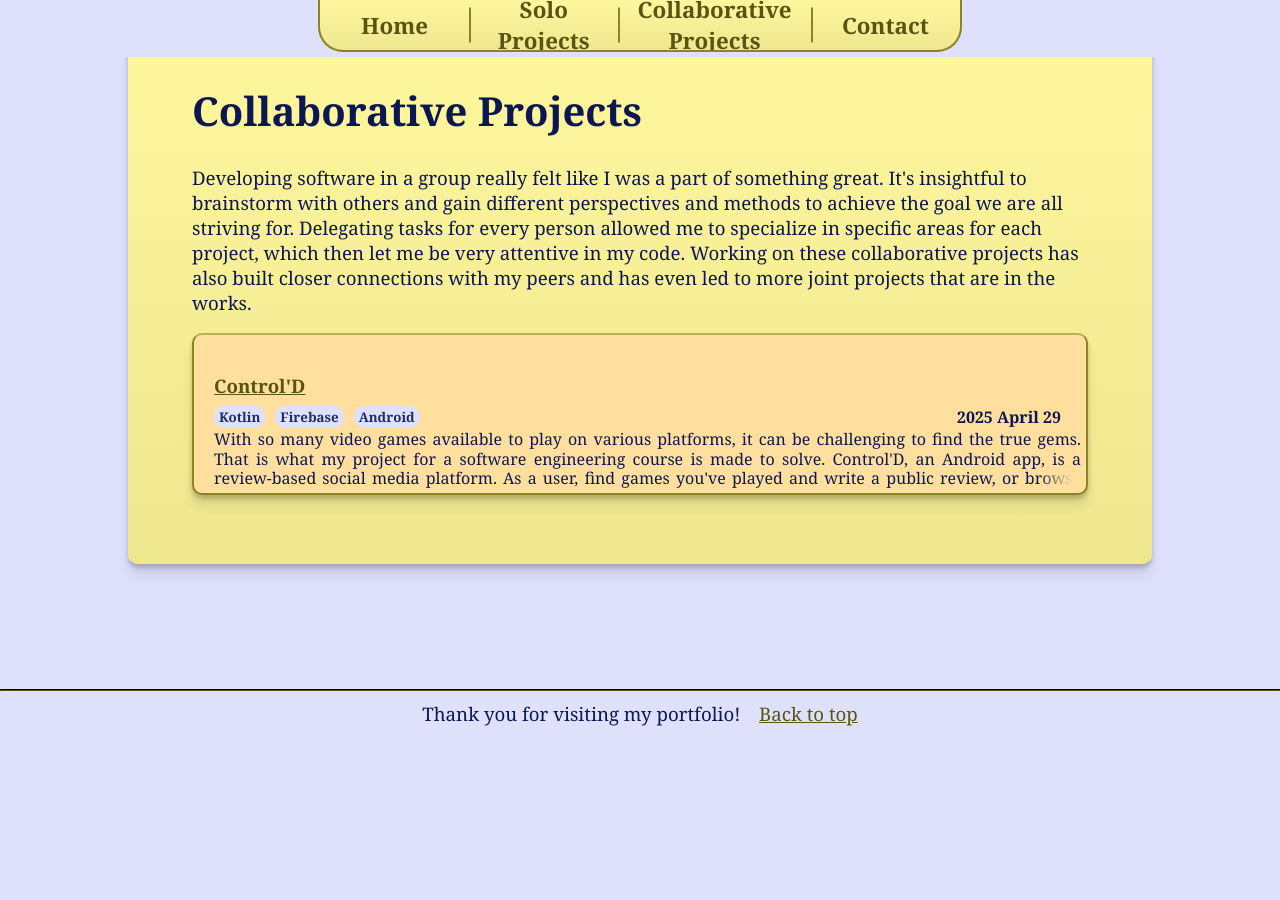
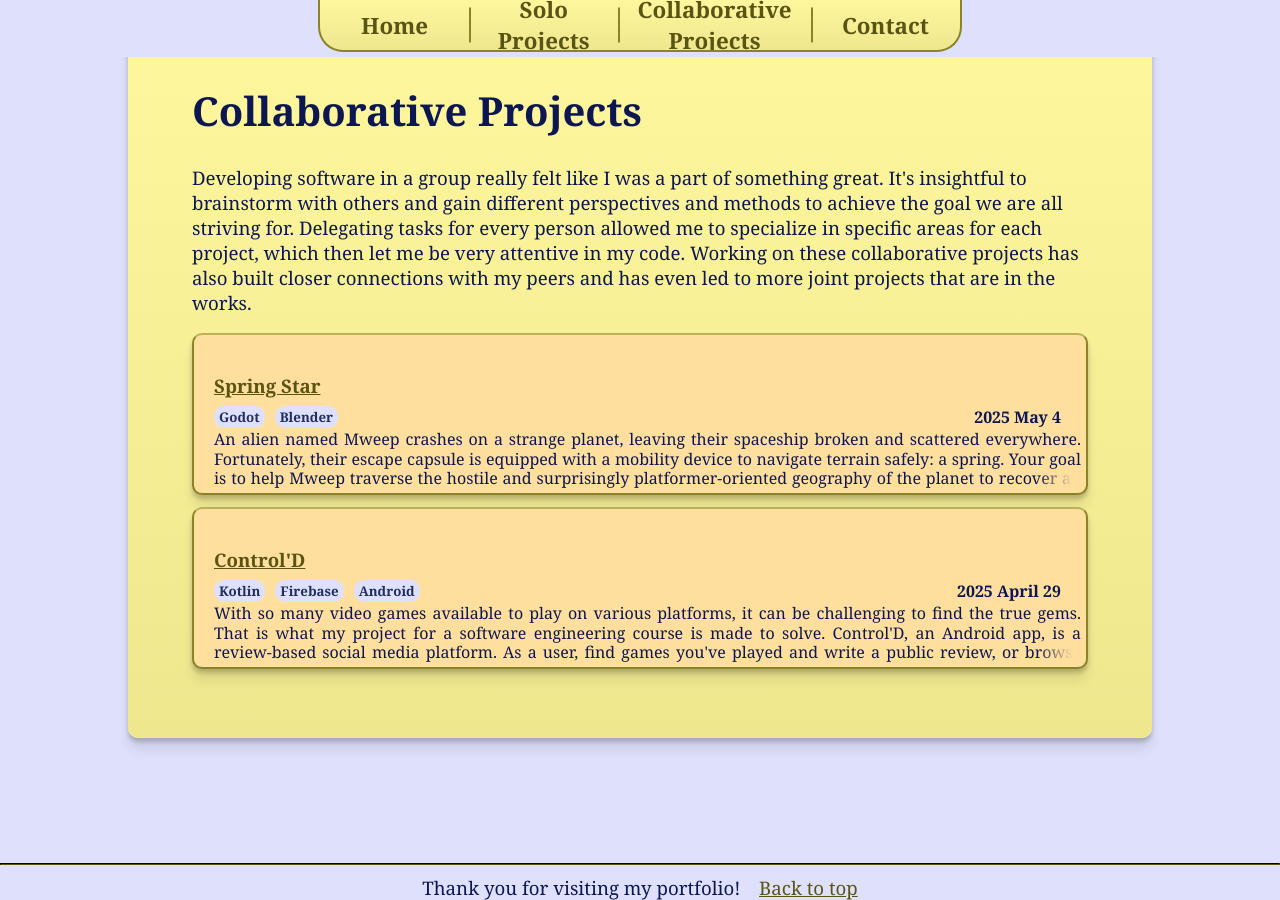
Before and after one commit to TKothenbeutel/Portfolio, a Jekyll site: the page built from pages/groupP.html, in a window 1280 px wide and 900 px high, scrolled down 1381 px. Built offline with Jekyll 4.4.1, drawn with Linux system fonts in a browser that asks for light colours; before the commit the page ends 2107 px from its top, so only the background shows below that.

Commit message:
Nearly Finished Spring Star Blog

```diff
--- /dev/null
+++ b/_posts/2025-05-04-springStar.md
@@ -0,0 +1,94 @@
+---
+layout: default
+title:  "Spring Star"
+date: 2025-05-04
+category: group
+tags: Godot Blender
+permalink: springStar
+excerpt: "An alien named Mweep crashes on a strange planet, leaving their spaceship broken and scattered everywhere. Fortunately, their escape capsule is equipped with a mobility device to navigate terrain safely: a spring. Your goal is to help Mweep traverse the hostile and surprisingly platformer-oriented geography of the planet to recover all of the parts of their spaceship to repair it and get off the planet. In your travels, you may encounter upgrades to your spring as well, which you will need to reach every part. Try to get Mweep back before dinner!"
+---
+
+<html lang="en">
+  <head>
+    <!-- Recommended meta tags -->
+    <meta charset="UTF-8">
+    <meta name="viewport" content="width=device-width,initial-scale=1.0">
+    <!--CSS-->
+    <link rel="stylesheet" type="text/css" href="../stylesheets/default.css">
+    <link rel="stylesheet" href="../stylesheets/posts.css">
+  </head>
+  <body>
+    <!--Post intro-->
+    <div class="section" style="background: var(--color-bg2-gradient); box-shadow: var(--shadow);">
+      <h1 style="margin-bottom: 5px;">{{ page.title }}</h1>
+      <div class="tags">
+        {% for tag in page.tags %}
+          <span class="tag">{{ tag }}</span>
+          <div style="width: 10px;"></div>
+        {% endfor %}
+      </div>
+      <div class="tags"> <!--Dates-->
+        <span style="flex: 1; font-size: 12pt; text-align: right; font-weight: bold;">Last updated: {{ page.date | date: "%Y %B %-d" }}</span>
+      </div>
+
+      <p>
+        {{ page.excerpt }}
+      </p>
+
+      <p>
+        This game demo was created as part of a group project for a class. Through collaboration and teamwork, three classmates and I were able to complete a playable tutorial level and a rough, open hub location. The team and I were assigned leads to each aspect of the game. I was the lead of assets. My defined responsibilities were to create and design 3D models for the game environments and character, produce 2D textures for the models, organize the assets and other game files in a sensible order, and add proper lighting and camera effects. Throughout the course of four months, my greatest contributions to the game include creating a finished version of the character, Mweep, modeling the spring and capsule vehicle, and modeling the gas station and mechanic shop located in the hub.
+      </p>
+
+      <p>
+        Although this game was formed as a school project for a semester-long class, it was treated as professional work, with paperwork and documentation that could be seen in a real-world company-run project. Along with the production of the game, we as a team had to provide a team contract, form a game design document and production timeline, and adhere to agile-style tasks. The class also required quarterly presentations that would update everyone on the current progress of our game, detailing the tasks we completed and our goals for the next quarter. With the presentations, we would take in feedback from the professor and other students to ensure the game stays on track. I also had the game playtested by peers, both in and out of the classroom, to get a fresh perspective on the game and find any difficulties that we developers may have been blind to.
+      </p>
+
+      <p>
+        Spring Star was publicly showcased twice on campus. The first presentation was at the Celebration of Creative Inquiry, in which only our group and one other group from the game development class had the opportunity to showcase and receive feedback on our game demos, among other students presenting their latest research and other academic and creative achievements. The other showcase was at the end of the semester, where the members of Gustavus were free to play all of the game demos created for that class. Throughout these showcases, our table always had at least a small group of people waiting to playtest our game. People of all ages and gaming experience expressed enjoyment towards the game and gave positive feedback. Our professor enjoyed our game so much, in fact, that he printed a design of our game logo onto t-shirts!
+      </p>
+
+      <div style="display: flex; padding-top: 30px;">
+        <a href="https://soampbar.itch.io/spring-star" class="gitLink">Playable Demo</a>
+        <a href="https://github.com/Althories/f-springstar" class="gitLink">Github Repository</a>
+      </div>
+    </div>
+
+    <!--Contents-->
+    <div class="section" style="background: var(--color-bg2-gradient); box-shadow: var(--shadow);">
+      <h1>Gallery</h1>
+      <img class="photo" src="/Portfolio/images/posts/springStar/titleScreen.webp" alt="Spring Star title screen" style="max-width: 80%; padding-bottom: 20px;">
+
+      <div class="gallery">
+        <div class="gallerySpacer"></div>
+        <div class="galleryPhoto">
+          <img class="photo" src="/Portfolio/images/posts/springStar/tutorial.webp">
+          <p class="photoDescription">Start of tutorial level</p>
+        </div>
+        <div class="galleryPhoto">
+          <img class="photo" src="/Portfolio/images/posts/springStar/map.webp">
+          <p class="photoDescription">Map of tutorial level</p>
+        </div>
+        <div class="galleryPhoto">
+          <img class="photo" src="/Portfolio/images/posts/springStar/charge.webp">
+          <p class="photoDescription">Performing a charged jump</p>
+        </div>
+        <div class="galleryPhoto">
+          <img class="photo" src="/Portfolio/images/posts/springStar/compass.webp">
+          <p class="photoDescription">Locating a ship part with the compass</p>
+        </div>
+        <div class="galleryPhoto">
+          <img class="photo" src="/Portfolio/images/posts/springStar/gasStation.webp">
+          <p class="photoDescription">Mechanic shop in the hub</p>
+        </div>
+        <div class="gallerySpacer"></div>
+      </div>
+
+      <div style="display: flex;">
+        <img class="photo standaloneImage" src="/Portfolio/images/posts/springStar/mweep.gif" alt="Rotating GIF of Mweep">
+        <img class="photo standaloneImage" src="/Portfolio/images/posts/springStar/tshirt" alt="T-shirt with the Spring Star logo">
+        <img class="photo standaloneImage" src="/Portfolio/images/posts/springStar/spring.gif" alt="Rotating GIF of the spring">
+      </div>
+
+    </div>
+  </body>
+</html>
--- a/stylesheets/posts.css
+++ b/stylesheets/posts.css
@@ -150,6 +150,7 @@
 .photo{
   display: block;
   max-height: 500px;
+  max-width: 500px;
   margin: auto;
 }
 
@@ -159,3 +160,9 @@
   opacity: 65%;
   margin-top: 4pt;
 }
+
+.standaloneImage{
+  display: inline-flex;
+  max-width: 30%;
+  margin: auto;
+}
```
Also changed, not shown: images/posts/springStar/MweepStill.webp (added), images/posts/springStar/charge.webp (added), images/posts/springStar/compass.webp (added), images/posts/springStar/gasStation.webp (added), images/posts/springStar/map.webp (added), images/posts/springStar/titleScreen.webp (added), images/posts/springStar/tutorial.webp (added), 3 other files.
